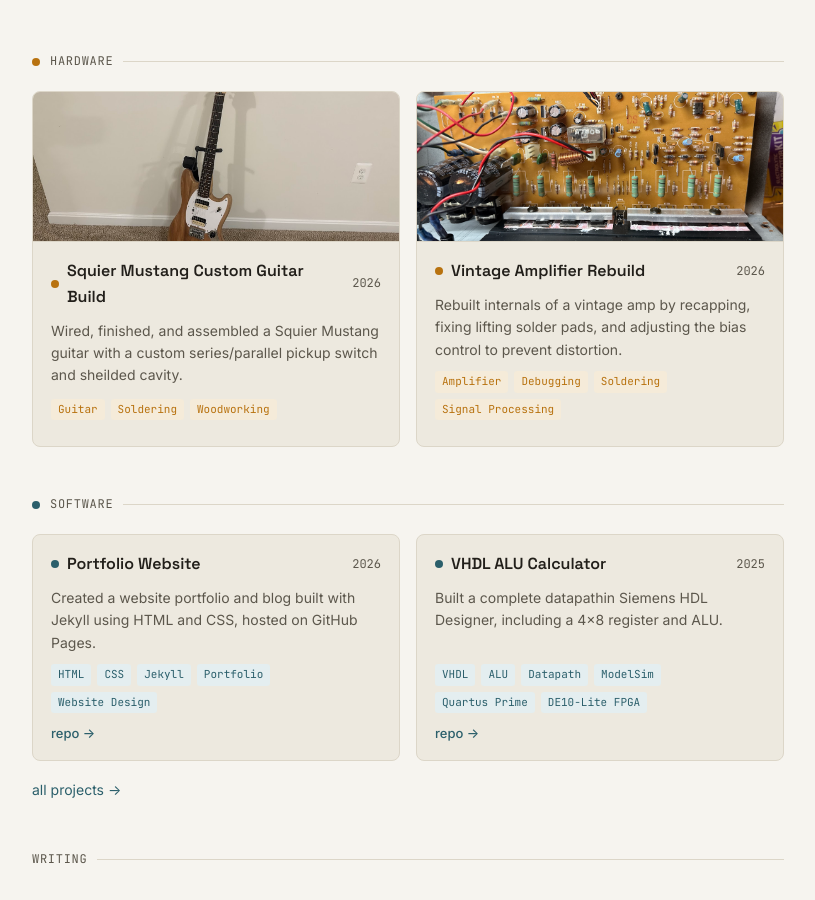
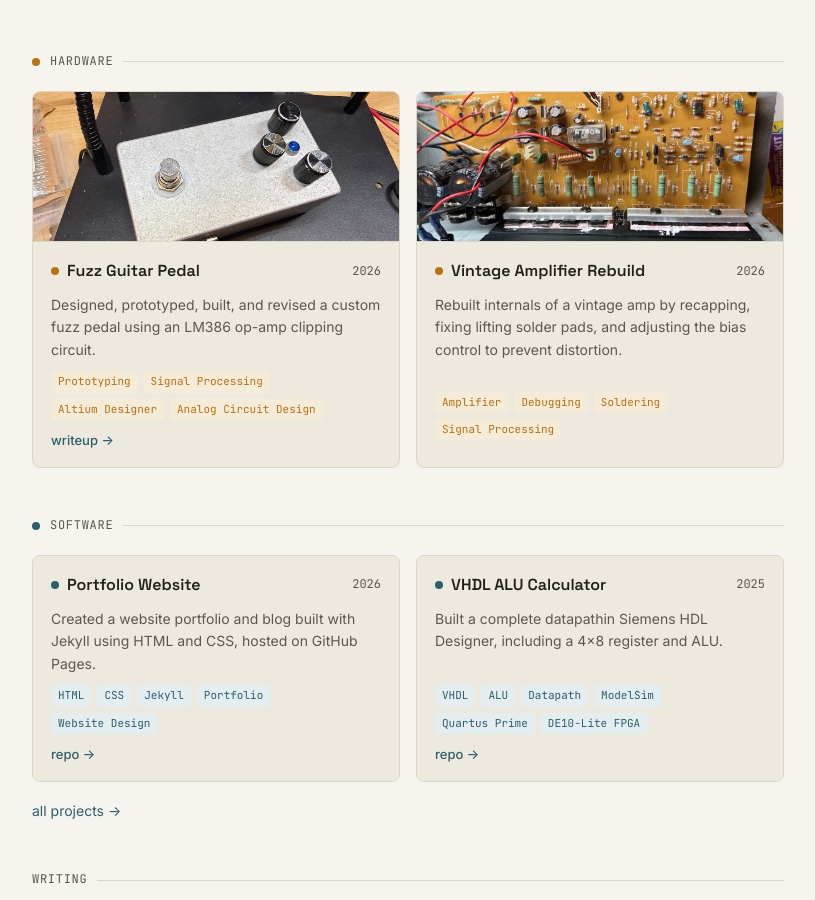
Before and after one commit to LucasBucht/LucasBucht.github.io, a Jekyll site: the page built from index.html, in a window 1280 px wide and 900 px high, scrolled down 896 px. Shown: the whole window, without its empty margins (232-1047 px from the left). Built offline with Jekyll 4.4.1, drawn with Linux system fonts in a browser that asks for light colours.

Commit message:
Added featured flags to the homepage so I can pick what is displayed

```diff
--- a/_data/projects.yml
+++ b/_data/projects.yml
@@ -3,6 +3,7 @@
 # Software
 - name: Portfolio Website
   category: software
+  featured: true
   description: "Created a website portfolio and blog built with Jekyll using HTML and CSS, hosted on GitHub Pages."
   tags: [HTML, CSS, Jekyll, Portfolio, Website Design]
   repo: https://github.com/LucasBucht/LucasBucht.github.io
@@ -13,6 +14,7 @@
 
 - name: VHDL ALU Calculator
   category: software
+  featured: true
   description: "Built a complete datapathin Siemens HDL Designer, including a 4x8 register and ALU."
   tags: [VHDL, ALU, Datapath, ModelSim, Quartus Prime, DE10-Lite FPGA]
   repo: https://github.com/LucasBucht/Pitt-ECE0201/tree/main/Datapath_and_Control
@@ -30,6 +32,7 @@
 # Hardware
 - name: Fuzz Guitar Pedal
   category: hardware
+  featured: true
   description: "Designed, prototyped, built, and revised a custom fuzz pedal using an LM386 op-amp clipping circuit."
   tags: [Prototyping, Signal Processing, Altium Designer, Analog Circuit Design]
   repo: ""
@@ -40,6 +43,7 @@
 
 - name: Vintage Amplifier Rebuild
   category: hardware
+  featured: true
   description: "Rebuilt internals of a vintage amp by recapping, fixing lifting solder pads, and adjusting the bias control to prevent distortion."
   tags: [Amplifier, Debugging, Soldering, Signal Processing]
   repo: ""
@@ -50,6 +54,7 @@
 
 - name: Squier Mustang Custom Guitar Build
   category: hardware
+  featured: false
   description: "Wired, finished, and assembled a Squier Mustang guitar with a custom series/parallel pickup switch and sheilded cavity."
   tags: [Guitar, Soldering, Woodworking]
   repo: ""
@@ -60,6 +65,7 @@
 
 - name: Sump Pump Exit Pipe One-Way Valve
   category: hardware
+  featured: false
   description: "Designed, measured, and CADed a one way valve for a sump pump exit pipe to allow water and particulants through while preventing backflow or clogging."
   tags: [CAD, Prototyping, 3D-Printing, Fusion 360]
   repo:
--- a/_layouts/home.html
+++ b/_layouts/home.html
@@ -35,8 +35,7 @@ layout: default
   <span class="section-label__line"></span>
 </div>
 <section class="wrap">
-  {% assign hardware_sorted = hardware | sort: "year" | reverse %}
-  {% assign featured_hw = hardware_sorted | slice: 0, 2 %}
+  {% assign featured_hw = hardware | where: "featured", true %}
   {% include project-grid.html projects=featured_hw %}
 </section>
 
@@ -46,8 +45,7 @@ layout: default
   <span class="section-label__line"></span>
 </div>
 <section class="wrap">
-  {% assign software_sorted = software | sort: "year" | reverse %}
-  {% assign featured_sw = software_sorted | slice: 0, 2 %}
+  {% assign featured_sw = software | where: "featured", true %}
   {% include project-grid.html projects=featured_sw %}
   <p class="see-all"><a href="{{ '/projects/' | relative_url }}">all projects &rarr;</a></p>
 </section>
```
Also changed, not shown: 5 other files.
